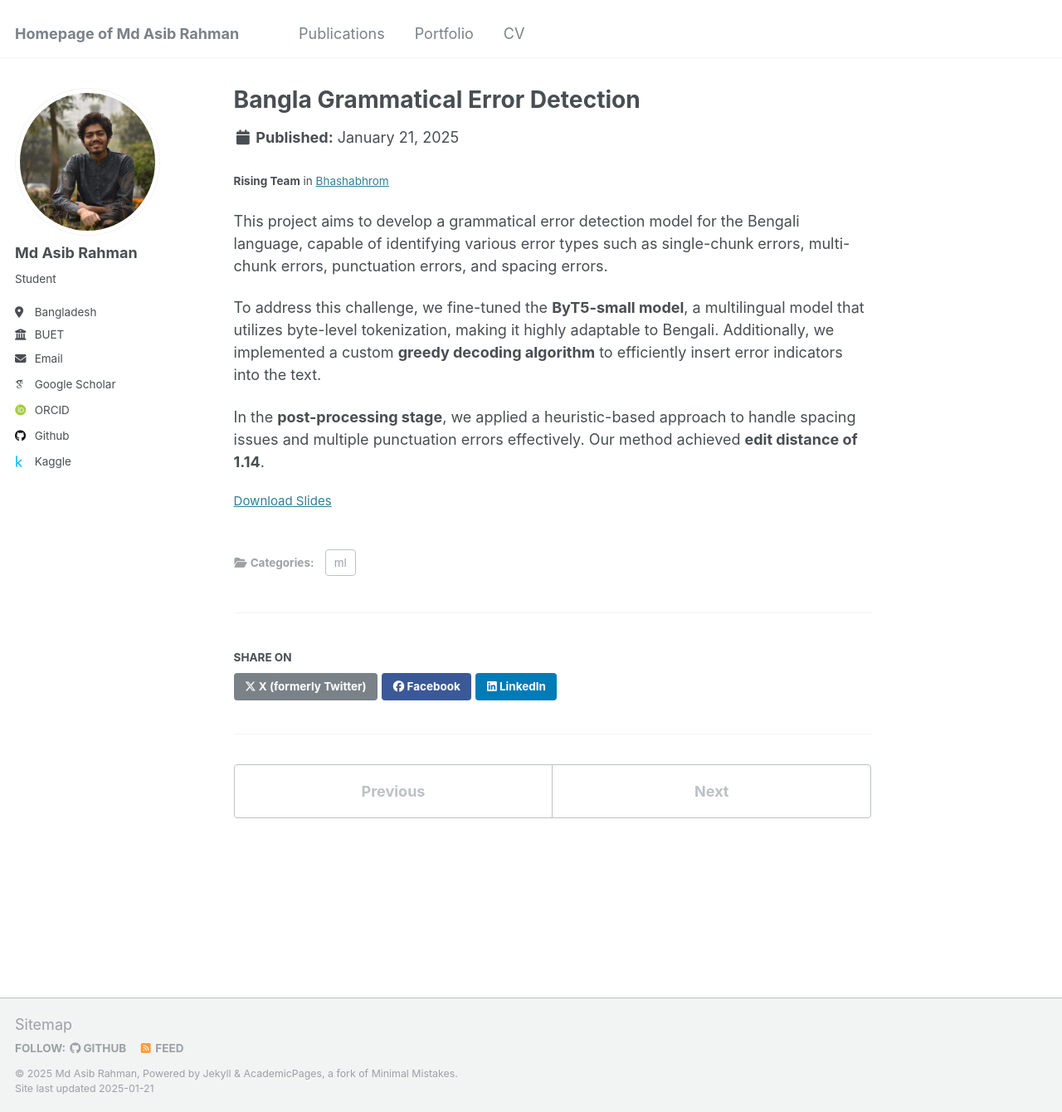
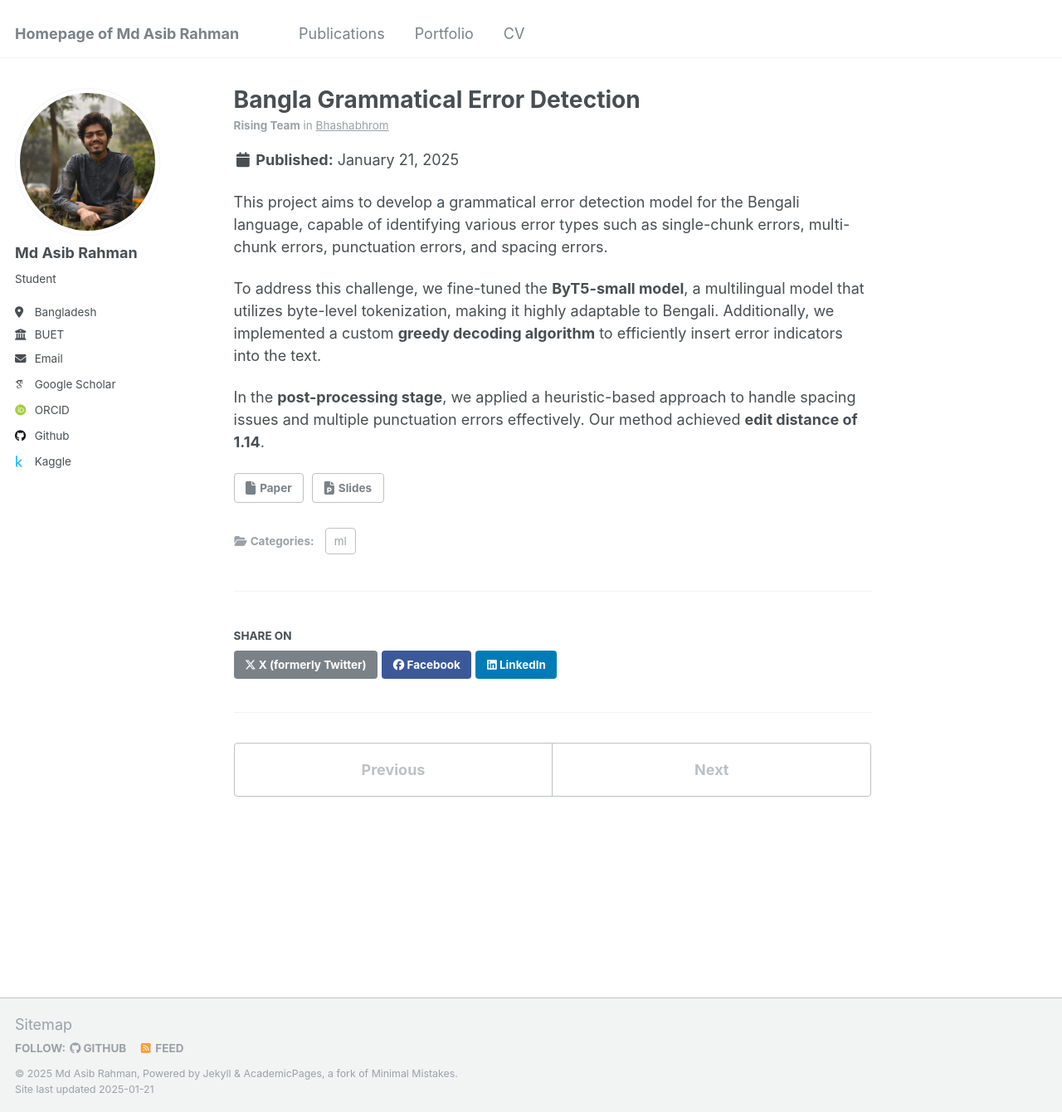
Before and after one commit to Asib27/asib27.github.io, a Jekyll site: the page built from _portfolio/ml4_bangla_ged.md, in a window 1280 px wide and 1340 px high. Shown: the whole window at 83% size. Built offline with Jekyll 4.4.1, drawn with Linux system fonts in a browser that asks for light colours; some web fonts are replaced.

```diff
--- a/_layouts/single.html
+++ b/_layouts/single.html
@@ -27,6 +27,7 @@ layout: default
       {% unless page.header.overlay_color or page.header.overlay_image %}
         <header>
           {% if page.title %}<h1 class="page__title" itemprop="headline">{{ page.title | markdownify | remove: "<p>" | remove: "</p>" }}</h1>{% endif %}
+          {% if page.description %}<p class="page__meta" >{{ page.description | markdownify | remove: "<p>" | remove: "</p>" }}</p>{% endif %}
           {% if page.read_time %}
             <p class="page__meta"><i class="fa fa-clock-o" aria-hidden="true"></i> {% include read-time.html %}</p>
           {% endif %}
@@ -55,7 +56,7 @@ layout: default
         {% endif %}
         {{ content }}
 
-        {% if page.citation and page.paperurl and page.slidesurl %}
+        <!-- {% if page.citation and page.paperurl and page.slidesurl %}
           <p style="font-size: smaller">Recommended citation: {{ page.citation }}<br /><a href="{{ page.paperurl }}">Download Paper</a> | <a href="{{ page.slidesurl }}">Download Slides</a></p>
         {% elsif page.citation and page.paperurl %}
           <p style="font-size: smaller">Recommended citation: {{ page.citation }}<br /><a href="{{ page.paperurl }}">Download Paper</a></p>
@@ -65,7 +66,37 @@ layout: default
           <p style="font-size: smaller">Recommended citation: {{ page.citation }}</p>
         {% elsif page.slidesurl %}
           <p style="font-size: smaller"><a href="{{ page.slidesurl }}">Download Slides</a></p>
-        {% endif %}
+        {% endif %} -->
+
+        {% if page.citation %}
+    <code>Recommended citation: {{ page.citation }}</code>
+    {% endif %}
+
+    <div style='display: flex; flex-wrap: wrap; gap: 10px;'>
+      {% if page.paperurl %}
+      <a href="{{ page.paperurl }}" class="btn btn--inverse" style="text-decoration: none;">
+        <i class="fa-regular fa-file"></i> Paper
+      </a>
+      {% endif %}
+
+      {% if page.slidesurl %}
+      <a href="{{ page.slidesurl }}" class="btn btn--inverse" style="text-decoration: none;">
+        <i class="fa-regular fa-file-powerpoint"></i> Slides
+      </a>
+      {% endif %}
+
+      {% if page.projecturl %}
+      <a href="{{ page.projecturl }}" class="btn btn--inverse" style="text-decoration: none;">
+        <i class="fa-solid fa-code"></i> Code
+      </a>
+      {% endif %}
+
+      {% if page.demourl %}
+      <a href="{{ page.demourl }}" class="btn btn--inverse" style="text-decoration: none;">
+        <i class="fas fa-play-circle"></i> Demo
+      </a>
+      {% endif %}
+    </div>
 
         {% if page.link %}<div><a href="{{ page.link }}" class="btn">{{ site.data.ui-text[site.locale].ext_link_label | default: "Direct Link" }}</a></div>{% endif %}
       </section>
```
Also changed, not shown: _portfolio/ml1_psychosis_classification.md (+0 -1 lines), _portfolio/ml2_bangla2ipa.md (+0 -1 lines), _portfolio/ml3_document_layout_analysis.md (+0 -1 lines), _portfolio/ml4_bangla_ged.md (+0 -1 lines).
